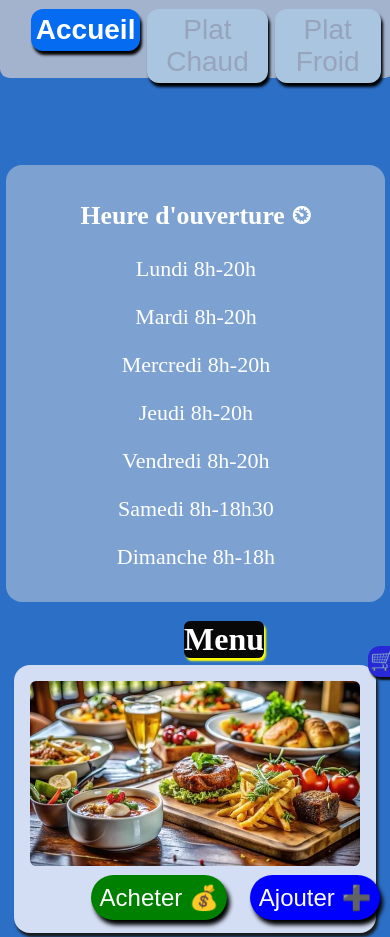
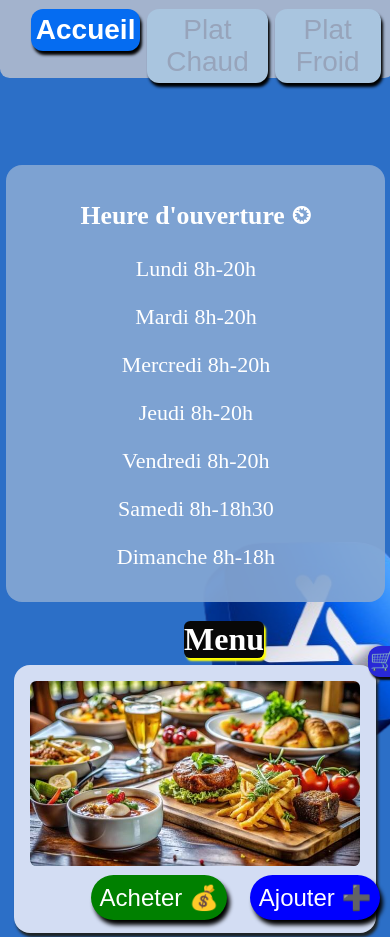
Before and after one commit to Abombidus/cahier1, a plain HTML site: page index.html in a window 390 px wide. Shown: the top 937 px of the page. Drawn offline with Linux system fonts and the light colour scheme.

Commit message:
HelloQSDFGHJ

```diff
--- a/index.html
+++ b/index.html
@@ -16,6 +16,7 @@
     </nav>
 
     <div class="program">
+      <img class="profile" src="./assets/A.png" alt="" />
       <article>
         <h3>Heure d'ouverture ⏲</h3>
         <p>Lundi 8h-20h</p>
--- a/styles.css
+++ b/styles.css
@@ -118,6 +118,13 @@ button:active {
     color: black;
     transition: 300ms ease;
   }
+}
+.profile {
+  position: fixed;
+  bottom: 0.3rem;
+  align-self: center;
+  z-index: 0.6;
+  width: 180%;
 }
 .program {
   position: relative;
@@ -412,7 +419,7 @@ h1 {
     position: relative;
     /* top: 1rem; */
     padding: 1rem;
-    box-shadow: 2px 4px 3px rgb(25, 27, 27);
+    box-shadow: 2px 4px 3px rgb(31, 36, 37);
     /* box-shadow: 2px 4px 3px rgb(39, 38, 38); */
     border-radius: 1rem;
     background: rgb(211, 221, 243);
```
